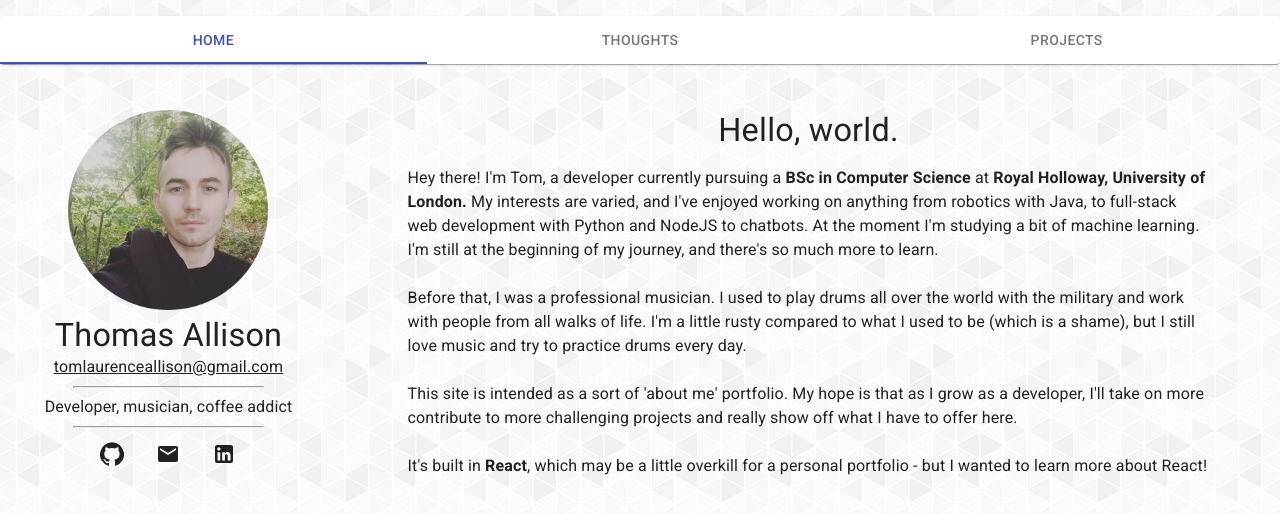
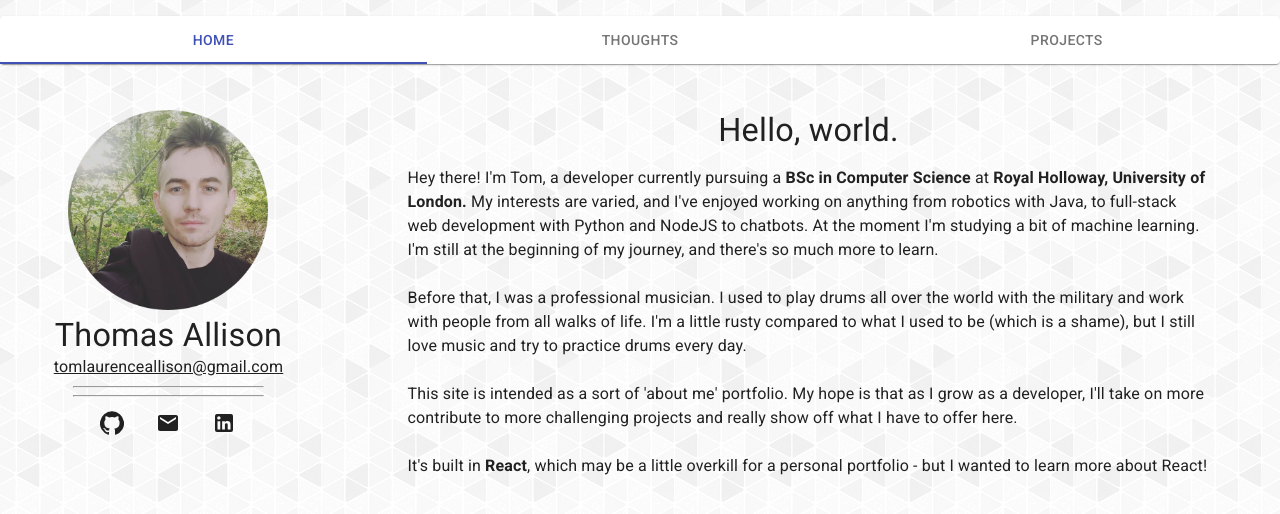
Before and after one commit to TomAllison067/tomallison067.github.io, a React (Create React App) app: page / in a window 1280 px wide. Shown: the top 514 px of the page. Built offline with nearby package versions, Linux system fonts and the light colour scheme.

Commit message:
REmoved cringe tagline

```diff
--- a/src/components/AboutMe.js
+++ b/src/components/AboutMe.js
@@ -4,7 +4,7 @@ import { Typography } from '@material-ui/core';
 function AboutMe() {
     return <div>
         <Typography>
-            Developer, musician, coffee addict
+
             </Typography>
 
     </div>
```
